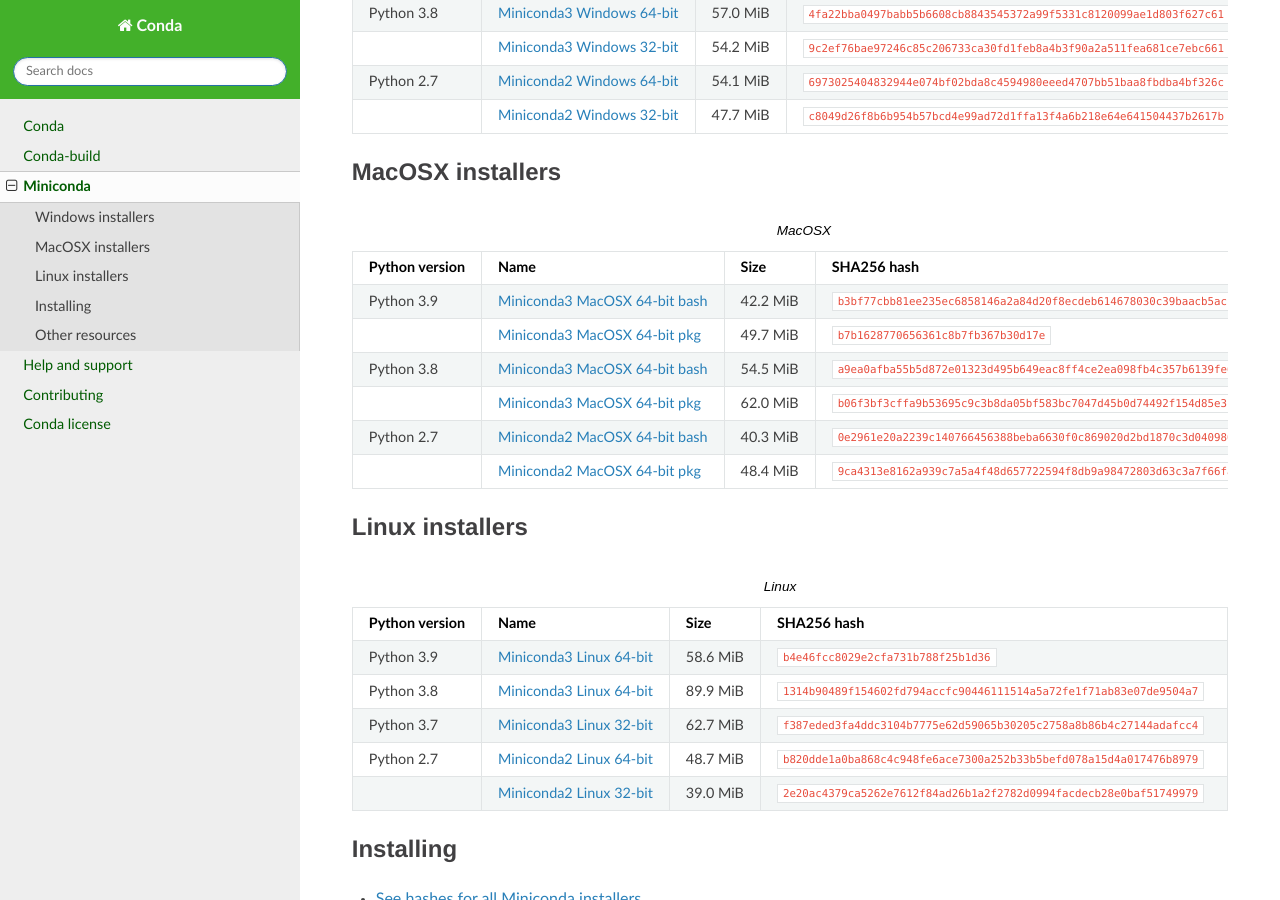
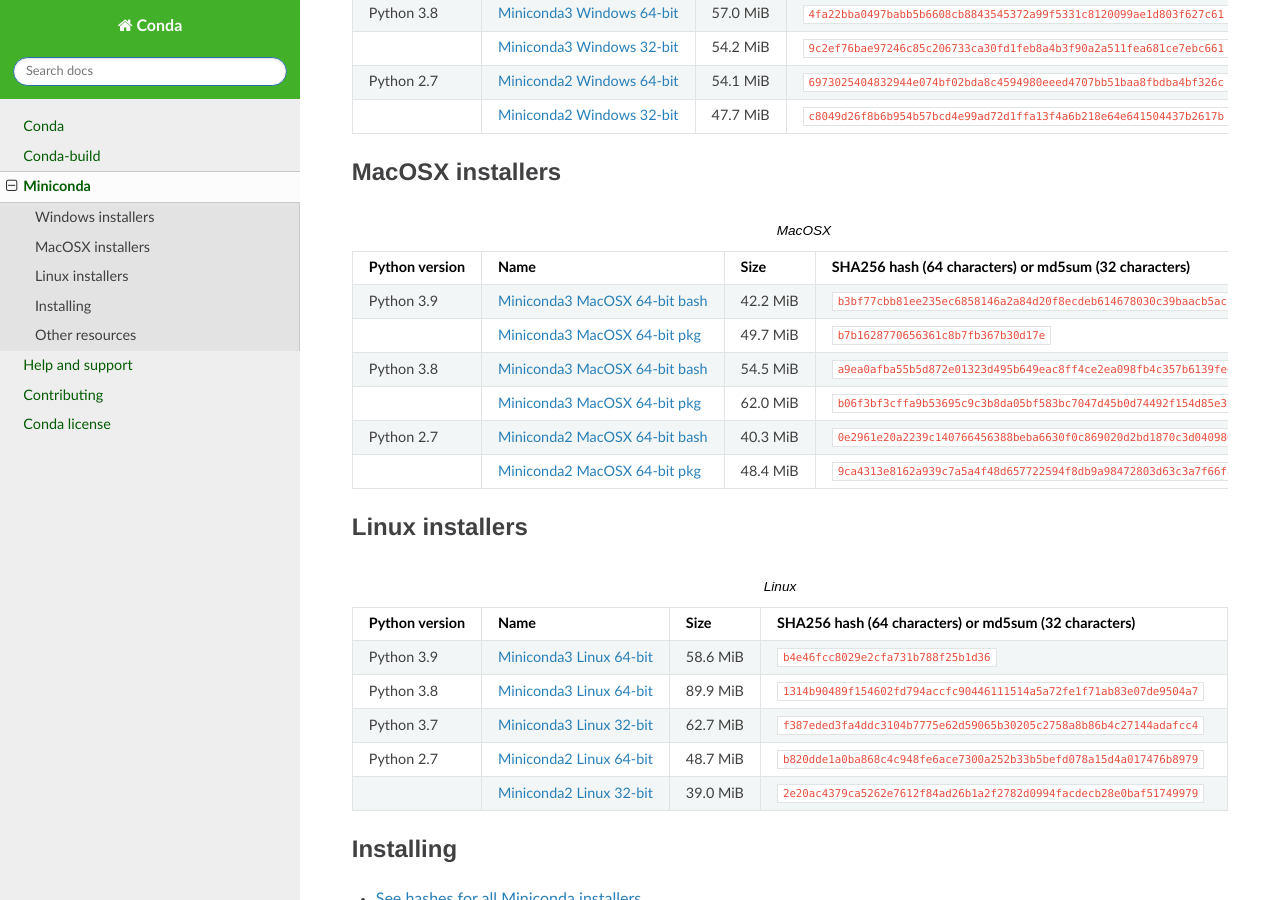
Before and after one commit to conda/conda-docs, a Sphinx documentation site: the page built from docs/source/miniconda.rst, in a window 1280 px wide and 900 px high, scrolled down 498 px. Built offline with Sphinx 7.4.7 and the Read the Docs theme 2.0.0, drawn with Linux system fonts in a browser that asks for light colours.

Commit message:
Change table headers
Clarify that some hashes are md5sums and others are sha256

```diff
--- a/docs/source/miniconda.rst
+++ b/docs/source/miniconda.rst
@@ -33,7 +33,7 @@
 =================
 
 .. csv-table:: MacOSX
-   :header: Python version,Name,Size,SHA256 hash
+   :header: Python version,Name,Size,SHA256 hash (64 characters) or md5sum (32 characters)
    :widths: 5, 10, 5, 80
 
    Python 3.9,`Miniconda3 MacOSX 64-bit bash <https://repo.anaconda.com/miniconda/Miniconda3-py39_4.9.2-MacOSX-x86_64.sh>`_,42.2 MiB,``b3bf77cbb81ee235ec6858146a2a84d20f8ecdeb614678030c39baacb5acbed1``
@@ -47,7 +47,7 @@
 ================
 
 .. csv-table:: Linux
-   :header: Python version,Name,Size,SHA256 hash
+   :header: Python version,Name,Size,SHA256 hash (64 characters) or md5sum (32 characters)
    :widths: 5, 10, 5, 80
 
    Python 3.9,`Miniconda3 Linux 64-bit <https://repo.anaconda.com/miniconda/Miniconda3-py39_4.9.2-Linux-x86_64.sh>`_,58.6 MiB,``b4e46fcc8029e2cfa731b788f25b1d36``
```
